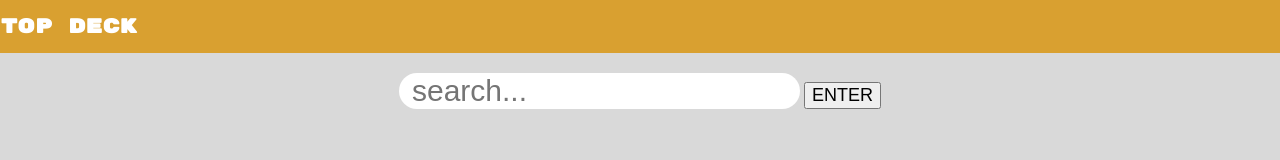
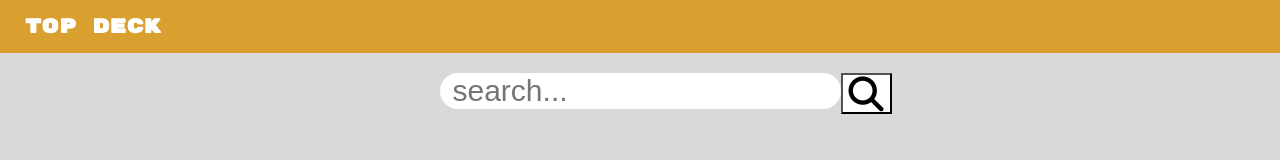
Before and after one commit to NCFern/ajax-project, a website: page index.html in a window 1280 px wide. Drawn offline with Linux system fonts and the light colour scheme.

Commit message:
icon appears as magnifying glass

```diff
--- a/css/layout.css
+++ b/css/layout.css
@@ -3,8 +3,9 @@
 }
 
 .container {
-  max-width: 1200px;
-  margin: auto;
+  max-width: 575px;
+  margin: 0 auto;
+  padding: 0 1.5rem;
 }
 
 .row {
--- a/css/styles.css
+++ b/css/styles.css
@@ -26,10 +26,18 @@ body {
   border-radius: 20px;
   border-style: none;
   padding-left: 13px;
+  position: relative;
 }
 
 .search-button {
-  font-size: large;
+  background-color: white;
+  position: absolute;
+  left: 2;
+}
+
+.fa-solid {
+  color: black;
+  font-size: 35px;
 }
 
 .card {
@@ -41,5 +49,5 @@ body {
 }
 
 .no-card-text {
-  padding-left: 275px;
+  padding-left: 420px;
 }
--- a/index.html
+++ b/index.html
@@ -11,6 +11,7 @@
   <link rel="preconnect" href="https://fonts.googleapis.com">
   <link rel="preconnect" href="https://fonts.gstatic.com" crossorigin>
   <link href="https://fonts.googleapis.com/css2?family=Rubik+Mono+One&display=swap" rel="stylesheet">
+  <link rel="stylesheet" href="https://cdnjs.cloudflare.com/ajax/libs/font-awesome/6.1.1/css/all.min.css">
 </head>
 <body>
   <header>
@@ -23,7 +24,7 @@
       <div class="row center-align">
         <form class="search-bar">
           <input id="search-input" class="search-input" type="search" placeholder="search..." required>
-          <button id="search-button" class="search-button" type="submit" >ENTER</button>
+          <button id="search-button" class="search-button" type="submit"><i class="fa-solid fa-magnifying-glass"></i></button>
         </form>
 
       </div>
```
